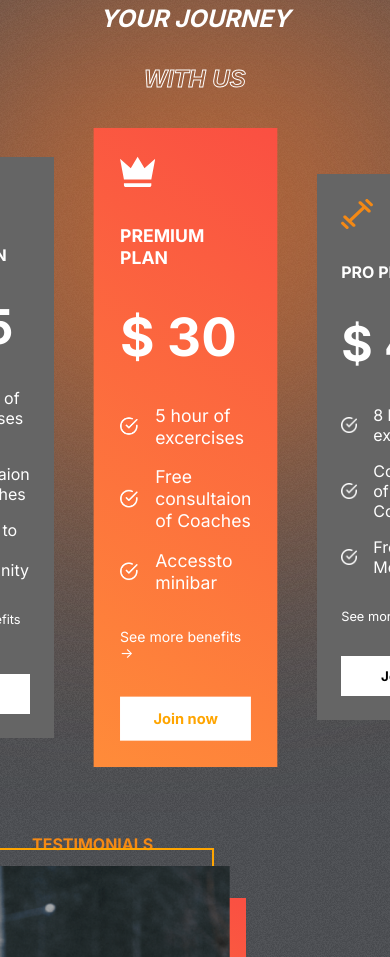
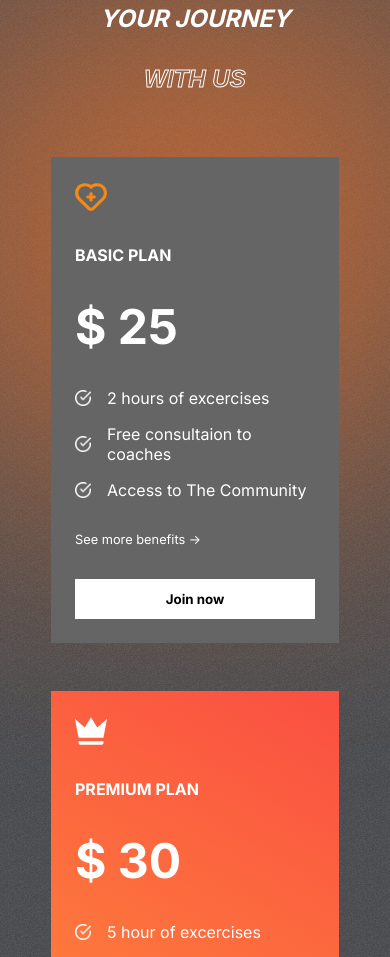
Before and after one commit to AnnaKuliga/react-responsive-gym-app, a React (Create React App) app: page / in a window 390 px wide. Shown: the part 3300-4257 px from the top of the page. Built offline with nearby package versions, Linux system fonts and the light colour scheme.

Commit message:
added responsive functions to the plans section

```diff
--- a/src/components/Plans.css
+++ b/src/components/Plans.css
@@ -72,3 +72,11 @@
   top: 10rem;
   right: 0rem;
 }
+@media screen and (max-width: 768px) {
+  .plans {
+    flex-direction: column;
+  }
+  .plans > :nth-child(2) {
+    transform: none;
+  }
+}
```
